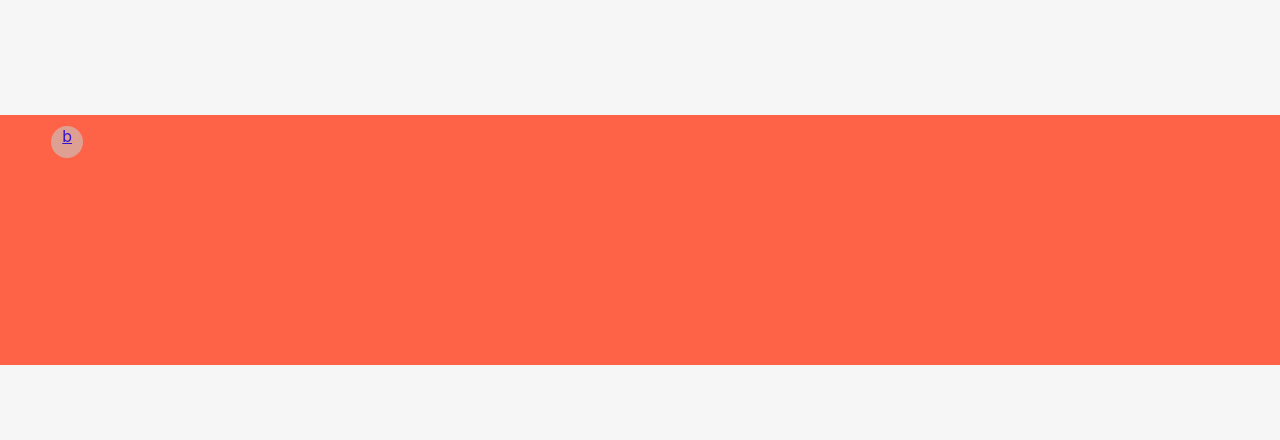
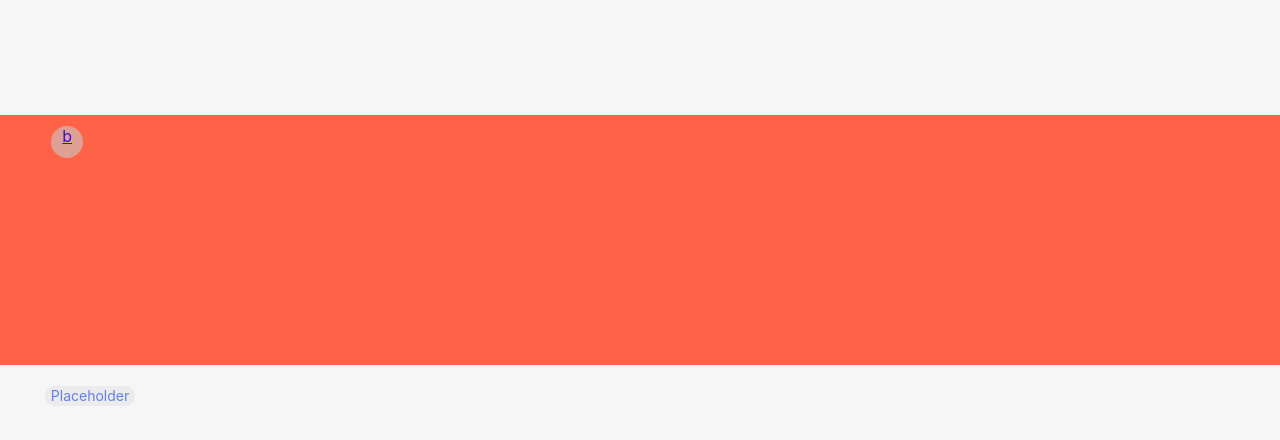
Before and after one commit to roong-aroon-developer/RA-Event, a React (Create React App) app: page / in a window 1280 px wide. Both pictures are taken after a click on the item 329 px from the left and 248 px from the top of the page. Shown: the top 440 px of the page. Built offline with nearby package versions, Linux system fonts and the light colour scheme.

Commit message:
Added #Tag area for Info page. Rename EventTemplate component to EventImage.

```diff
--- a/src/components/EventTemplate/index.jsx
+++ b/src/components/EventImage/index.jsx
@@ -1,8 +1,8 @@
 import React from 'react'
 import { Link } from 'react-router-dom'
-import './EventTemplate.css'
+import './EventImage.css'
 
-const EventTemplate = () => {
+const EventImage = () => {
     return(
         <div className="TemplatePage" >
             <div className = 'placeholder' >
@@ -16,4 +16,4 @@ const EventTemplate = () => {
     )
 }
 
-export default EventTemplate;
+export default EventImage;
--- /dev/null
+++ b/src/components/EventTag/EventTag.css
@@ -0,0 +1,16 @@
+.TagBubble{
+    margin-top: 20.5px;
+    margin-left: 3.5%;
+
+    padding-top: 1.5px;
+    padding-bottom: 1.5px;
+    padding-right: 6px;
+    padding-left: 6px;
+
+    border-radius: 500px;
+    background-color:#EBEBEB;
+    font-size: 14px;
+    color:#667EEA;
+
+    display: inline-block;
+}
--- /dev/null
+++ b/src/components/EventTag/index.jsx
@@ -0,0 +1,12 @@
+import React from 'react'
+import './EventTag.css'
+
+const EventTag = () => {
+    return(
+        <div className='TagBubble'>
+            Placeholder
+        </div>
+    );
+}
+
+export default EventTag;
--- a/src/pages/Info.jsx
+++ b/src/pages/Info.jsx
@@ -1,10 +1,12 @@
 import React from "react";
-import EventTemplate from '../components/EventTemplate';
+import EventImage from '../components/EventImage';
+import EventTag from "../components/EventTag";
 
 const Info = () => {
     return(
         <div>
-            <EventTemplate />
+            <EventImage />
+            <EventTag />
         </div>
     );
 }
```
Also changed, not shown: src/components/EventImage/EventImage.css (renamed from src/components/EventTemplate/EventTemplate.css).
